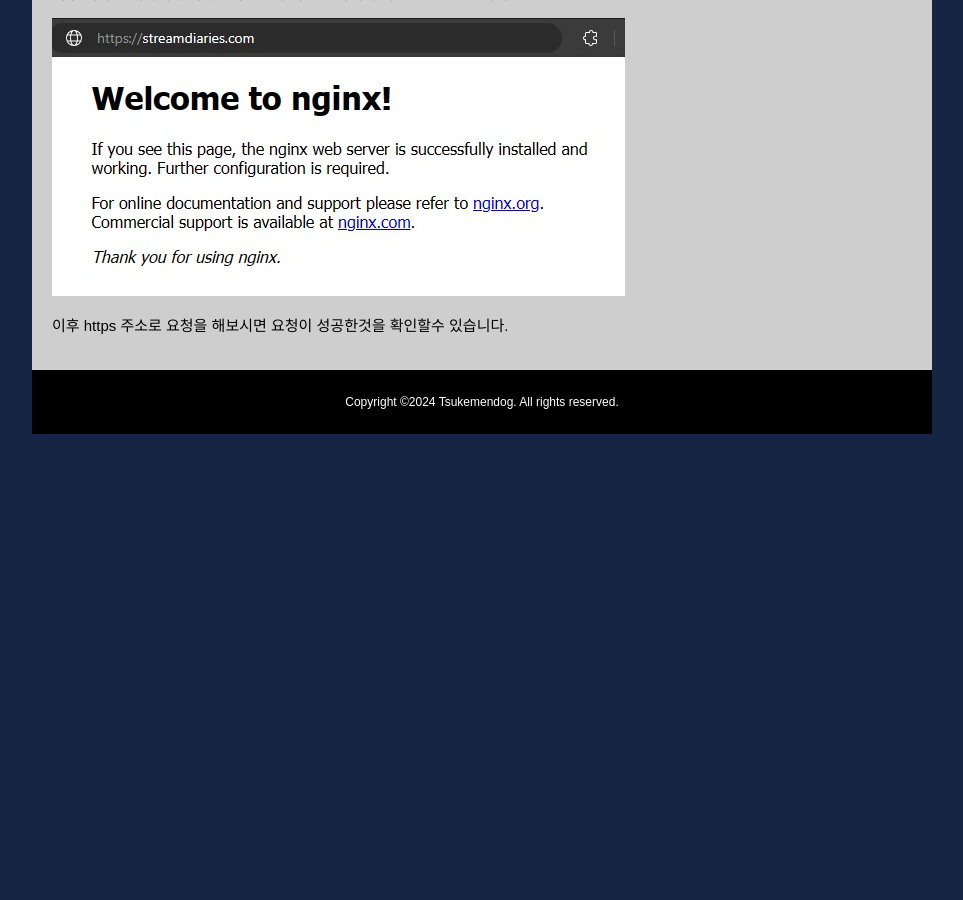
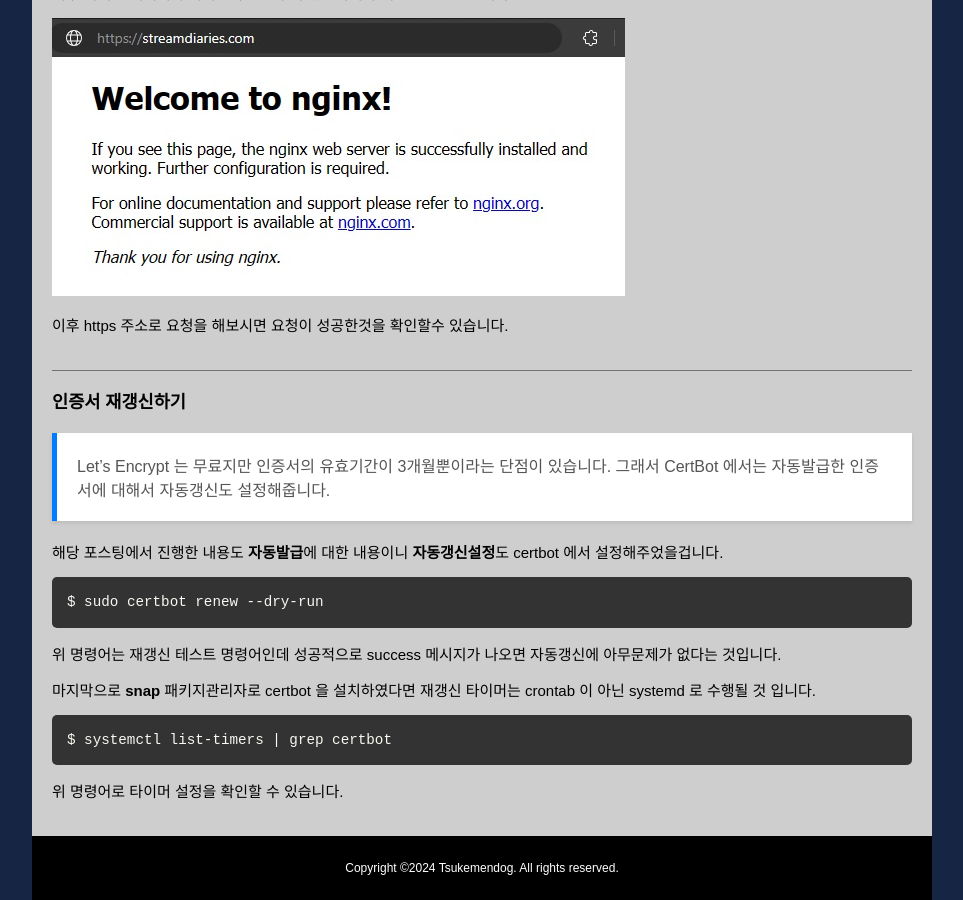
Before and after one commit to tsukemandev/tsukemandev.github.io, a Jekyll site: the page built from _posts/ko/linux/nginx/https/2023-10-05-issue_https.md, in a window 1280 px wide and 900 px high, scrolled down 4114 px. Shown: the whole window, without its empty margins (158-1121 px from the left). Built offline with Jekyll 4.4.1, drawn with Linux system fonts in a browser that asks for light colours; before the commit the page ends 4548 px from its top, so only the background shows below that.

Commit message:
세번째 포스팅 수정

````diff
--- a/_posts/ko/linux/nginx/https/2023-10-05-issue_https.md
+++ b/_posts/ko/linux/nginx/https/2023-10-05-issue_https.md
@@ -163,3 +163,26 @@
 ![HTTPS 인증서 발급이후 서버요청화면](/assets/img/linux/nginx/https/nginx_issued_cert_html.jpg)
 
 이후 https 주소로 요청을 해보시면 요청이 성공한것을 확인할수 있습니다.
+
+<div class="divide-line"></div>
+
+### 인증서 재갱신하기
+
+>Let's Encrypt 는 무료지만 인증서의 유효기간이 3개월뿐이라는 단점이 있습니다.
+그래서 CertBot 에서는 자동발급한 인증서에 대해서 자동갱신도 설정해줍니다.
+
+해당 포스팅에서 진행한 내용도 **자동발급**에 대한 내용이니 **자동갱신설정**도 certbot 에서 설정해주었을겁니다.
+
+```bash
+$ sudo certbot renew --dry-run
+```
+
+위 명령어는 재갱신 테스트 명령어인데 성공적으로 success 메시지가 나오면 자동갱신에 아무문제가 없다는 것입니다.
+
+마지막으로 **snap** 패키지관리자로 certbot 을 설치하였다면 재갱신 타이머는 crontab 이 아닌 systemd 로 수행될 것 입니다.
+
+```bash
+$ systemctl list-timers | grep certbot
+```
+
+위 명령어로 타이머 설정을 확인할 수 있습니다.
````
